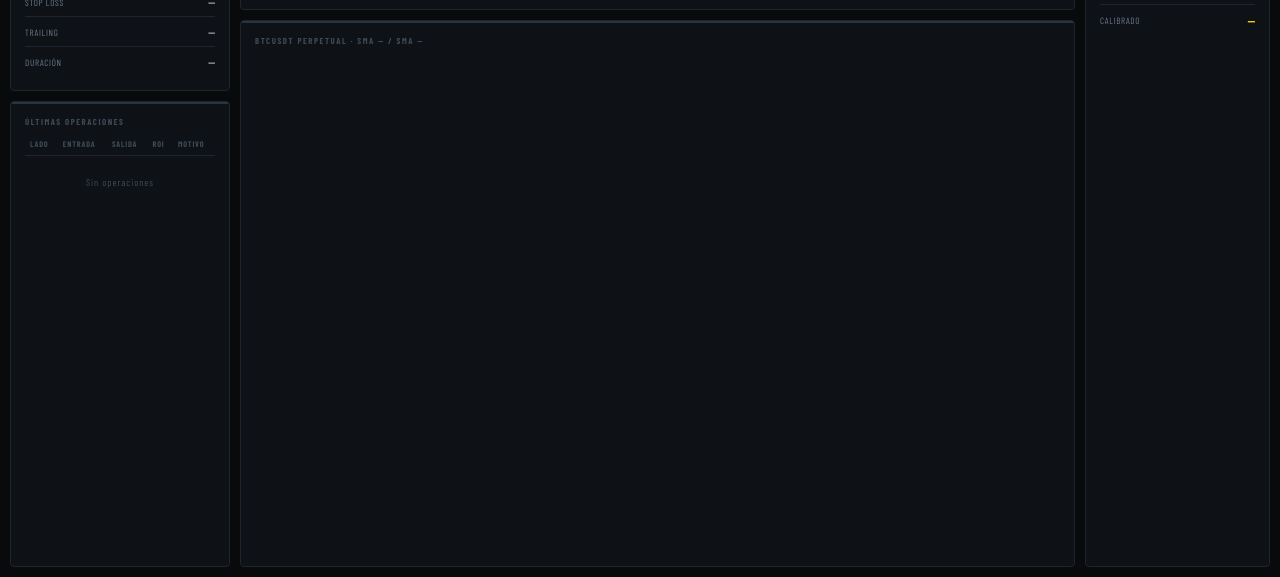
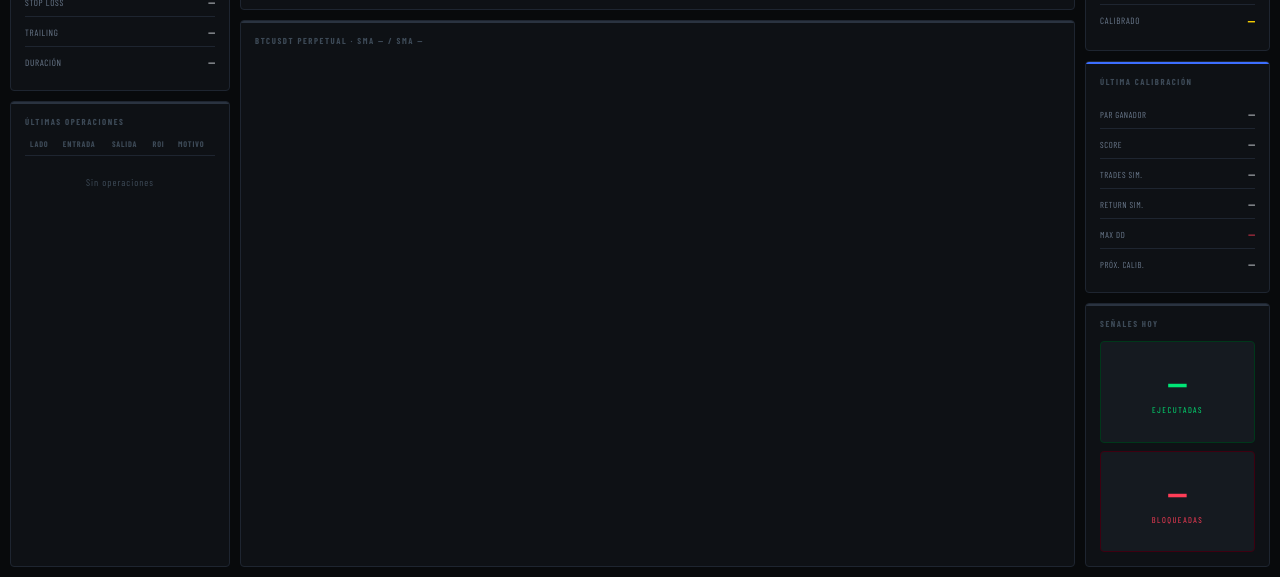
Before and after one commit to MatiasW380/30m, a website: page public/index.html in a window 1280 px wide. Shown: the part 223-800 px from the top of the page. Drawn offline with nearby package versions, Linux system fonts and the light colour scheme; no server answers; a web font is replaced by a local one.

Commit message:
Update index.html

```diff
--- a/public/index.html
+++ b/public/index.html
@@ -34,33 +34,17 @@
 
   <main class="main-grid">
 
-    <!-- COLUMNA IZQUIERDA: posición + historial -->
+    <!-- COLUMNA IZQUIERDA -->
     <div class="left-col">
-
       <section class="card card-position" id="card-position">
         <div class="card-label">POSICIÓN ACTIVA</div>
         <div class="position-side" id="pos-side">FLAT</div>
         <div class="position-metrics">
-          <div class="pos-row">
-            <span class="pos-key">Entrada</span>
-            <span class="pos-val" id="pos-entry">—</span>
-          </div>
-          <div class="pos-row">
-            <span class="pos-key">ROI</span>
-            <span class="pos-val roi-val" id="pos-roi">—</span>
-          </div>
-          <div class="pos-row">
-            <span class="pos-key">Stop Loss</span>
-            <span class="pos-val" id="pos-stop">—</span>
-          </div>
-          <div class="pos-row">
-            <span class="pos-key">Trailing</span>
-            <span class="pos-val" id="pos-trailing">—</span>
-          </div>
-          <div class="pos-row">
-            <span class="pos-key">Duración</span>
-            <span class="pos-val" id="pos-duration">—</span>
-          </div>
+          <div class="pos-row"><span class="pos-key">Entrada</span><span class="pos-val" id="pos-entry">—</span></div>
+          <div class="pos-row"><span class="pos-key">ROI</span><span class="pos-val roi-val" id="pos-roi">—</span></div>
+          <div class="pos-row"><span class="pos-key">Stop Loss</span><span class="pos-val" id="pos-stop">—</span></div>
+          <div class="pos-row"><span class="pos-key">Trailing</span><span class="pos-val" id="pos-trailing">—</span></div>
+          <div class="pos-row"><span class="pos-key">Duración</span><span class="pos-val" id="pos-duration">—</span></div>
         </div>
       </section>
 
@@ -69,55 +53,27 @@
         <div class="trades-table-wrap">
           <table class="trades-table">
             <thead>
-              <tr>
-                <th>LADO</th>
-                <th>ENTRADA</th>
-                <th>SALIDA</th>
-                <th>ROI</th>
-                <th>MOTIVO</th>
-              </tr>
+              <tr><th>LADO</th><th>ENTRADA</th><th>SALIDA</th><th>ROI</th><th>MOTIVO</th></tr>
             </thead>
             <tbody id="trades-tbody">
-              <tr class="empty-row">
-                <td colspan="5">Sin operaciones</td>
-              </tr>
+              <tr class="empty-row"><td colspan="5">Sin operaciones</td></tr>
             </tbody>
           </table>
         </div>
       </section>
-
     </div>
 
-    <!-- COLUMNA CENTRAL: métricas + gráfico -->
+    <!-- COLUMNA CENTRAL -->
     <div class="center-col">
-
       <section class="card card-metrics">
         <div class="card-label">RENDIMIENTO</div>
         <div class="metrics-grid">
-          <div class="metric-block">
-            <div class="metric-value" id="m-trades">—</div>
-            <div class="metric-label">TRADES</div>
-          </div>
-          <div class="metric-block">
-            <div class="metric-value" id="m-winrate">—</div>
-            <div class="metric-label">WIN RATE</div>
-          </div>
-          <div class="metric-block">
-            <div class="metric-value" id="m-pnl">—</div>
-            <div class="metric-label">P&L USDT</div>
-          </div>
-          <div class="metric-block">
-            <div class="metric-value positive" id="m-best">—</div>
-            <div class="metric-label">MEJOR</div>
-          </div>
-          <div class="metric-block">
-            <div class="metric-value negative" id="m-worst">—</div>
-            <div class="metric-label">PEOR</div>
-          </div>
-          <div class="metric-block">
-            <div class="metric-value" id="m-timeframe">—</div>
-            <div class="metric-label">TIMEFRAME</div>
-          </div>
+          <div class="metric-block"><div class="metric-value" id="m-trades">—</div><div class="metric-label">TRADES</div></div>
+          <div class="metric-block"><div class="metric-value" id="m-winrate">—</div><div class="metric-label">WIN RATE</div></div>
+          <div class="metric-block"><div class="metric-value" id="m-pnl">—</div><div class="metric-label">P&L USDT</div></div>
+          <div class="metric-block"><div class="metric-value positive" id="m-best">—</div><div class="metric-label">MEJOR</div></div>
+          <div class="metric-block"><div class="metric-value negative" id="m-worst">—</div><div class="metric-label">PEOR</div></div>
+          <div class="metric-block"><div class="metric-value" id="m-timeframe">—</div><div class="metric-label">TIMEFRAME</div></div>
         </div>
       </section>
 
@@ -138,15 +94,10 @@
                   symbol: "OKX:BTCUSDT.P",
                   interval: interval,
                   timezone: "America/Argentina/Buenos_Aires",
-                  theme: "dark",
-                  style: "1",
-                  locale: "es",
+                  theme: "dark", style: "1", locale: "es",
                   toolbar_bg: "#0e1115",
-                  enable_publishing: false,
-                  hide_top_toolbar: false,
-                  save_image: false,
-                  backgroundColor: "#080a0c",
-                  gridColor: "#1e2530",
+                  enable_publishing: false, hide_top_toolbar: false, save_image: false,
+                  backgroundColor: "#080a0c", gridColor: "#1e2530",
                   studies: [
                     { id: "MASimple@tv-scripting-101!", inputs: { length: smaShort || 25 } },
                     { id: "MASimple@tv-scripting-101!", inputs: { length: smaLong  || 50 } }
@@ -168,35 +119,49 @@
           </div>
         </div>
       </section>
-
     </div>
 
-    <!-- COLUMNA DERECHA: parámetros -->
+    <!-- COLUMNA DERECHA -->
+    <div class="right-col">
+
       <section class="card card-params">
         <div class="card-label">PARÁMETROS ACTIVOS</div>
         <div class="params-list">
-        <div class="param-row">
-          <span class="param-key">SMA Short</span>
-          <span class="param-val" id="p-short">—</span>
+          <div class="param-row"><span class="param-key">SMA Short</span><span class="param-val" id="p-short">—</span></div>
+          <div class="param-row"><span class="param-key">SMA Long</span><span class="param-val" id="p-long">—</span></div>
+          <div class="param-row"><span class="param-key">ADX Umbral</span><span class="param-val" id="p-adx">—</span></div>
+          <div class="param-row"><span class="param-key">ATR Mult</span><span class="param-val" id="p-atr">—</span></div>
+          <div class="param-row"><span class="param-key">Calibrado</span><span class="param-val" id="p-calib">—</span></div>
         </div>
-        <div class="param-row">
-          <span class="param-key">SMA Long</span>
-          <span class="param-val" id="p-long">—</span>
+      </section>
+
+      <section class="card card-calib">
+        <div class="card-label">ÚLTIMA CALIBRACIÓN</div>
+        <div class="calib-list">
+          <div class="calib-row"><span class="calib-key">Par ganador</span><span class="calib-val" id="c-pair">—</span></div>
+          <div class="calib-row"><span class="calib-key">Score</span><span class="calib-val" id="c-score">—</span></div>
+          <div class="calib-row"><span class="calib-key">Trades sim.</span><span class="calib-val" id="c-trades">—</span></div>
+          <div class="calib-row"><span class="calib-key">Return sim.</span><span class="calib-val" id="c-return">—</span></div>
+          <div class="calib-row"><span class="calib-key">Max DD</span><span class="calib-val negative" id="c-dd">—</span></div>
+          <div class="calib-row"><span class="calib-key">Próx. calib.</span><span class="calib-val" id="c-next">—</span></div>
         </div>
-        <div class="param-row">
-          <span class="param-key">ADX Umbral</span>
-          <span class="param-val" id="p-adx">—</span>
+      </section>
+
+      <section class="card card-signals">
+        <div class="card-label">SEÑALES HOY</div>
+        <div class="signals-grid">
+          <div class="signal-block executed">
+            <div class="signal-value" id="s-executed">—</div>
+            <div class="signal-label">EJECUTADAS</div>
           </div>
-        <div class="param-row">
-          <span class="param-key">ATR Mult</span>
-          <span class="param-val" id="p-atr">—</span>
-        </div>
-        <div class="param-row">
-          <span class="param-key">Calibrado</span>
-          <span class="param-val" id="p-calib">—</span>
+          <div class="signal-block blocked">
+            <div class="signal-value" id="s-blocked">—</div>
+            <div class="signal-label">BLOQUEADAS</div>
           </div>
         </div>
       </section>
+
+    </div>
 
   </main>
 
```
Lines whose indentation alone changed are shown as unchanged.
